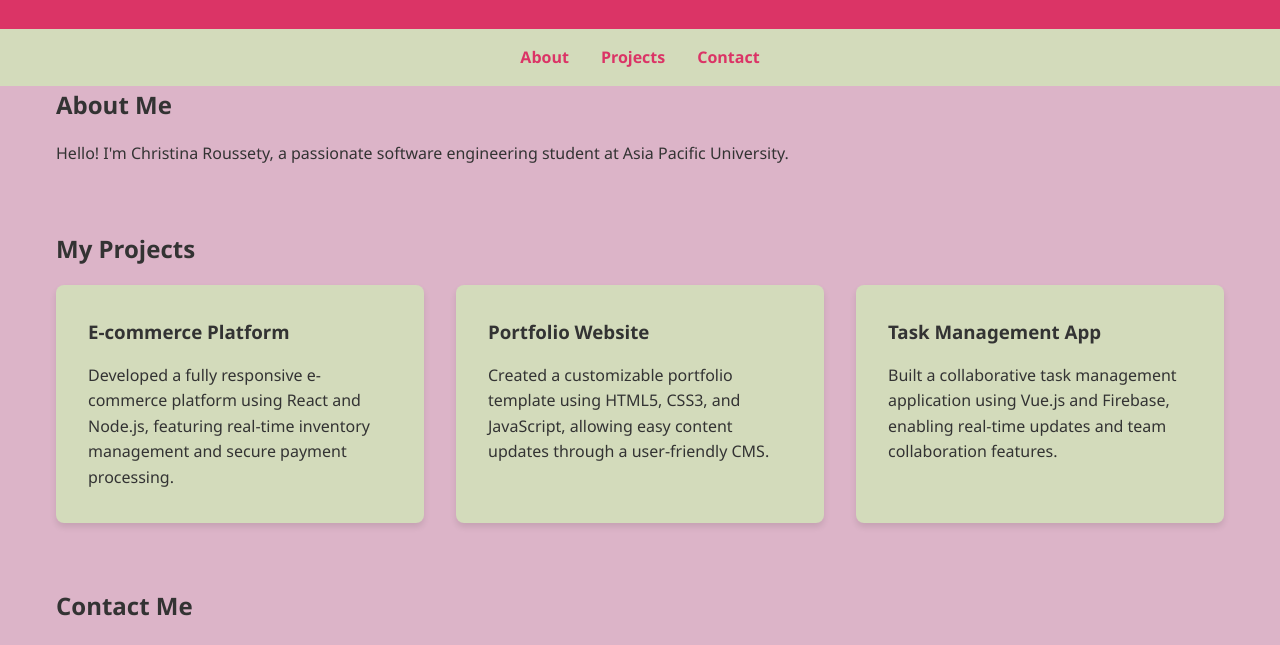
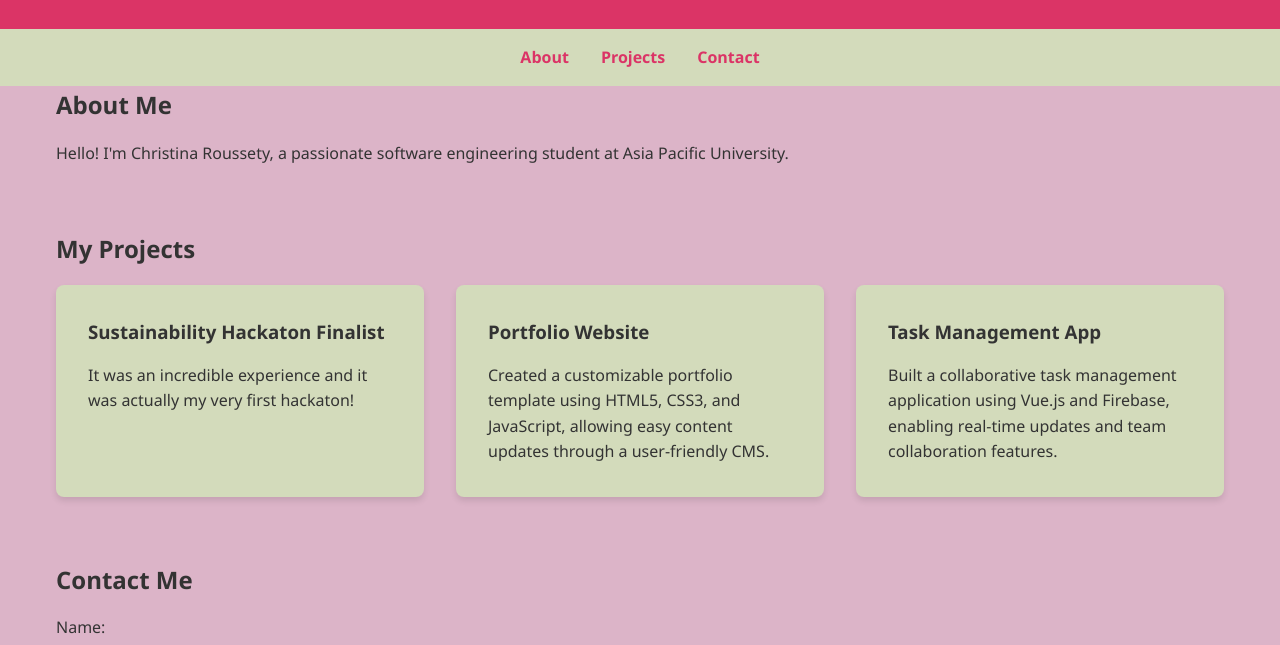
Before and after one commit to christina1234568/Portfolio, a plain HTML site: page index.html in a window 1280 px wide. Shown: the part 128-773 px from the top of the page. Drawn offline with Linux system fonts and the light colour scheme.

Commit message:
Update index.html

```diff
--- a/index.html
+++ b/index.html
@@ -38,10 +38,9 @@
             <h2>My Projects</h2>
             <div class="project-grid">
                 <article class="project-card">
-                    <h3>E-commerce Platform</h3>
+                    <h3>Sustainability Hackaton Finalist</h3>
                     <p>
-                        Developed a fully responsive e-commerce platform using React and Node.js, featuring
-                        real-time inventory management and secure payment processing.
+                        It was an incredible experience and it was actually my very first hackaton!
                     </p>
                 </article>
                 <article class="project-card">
```
